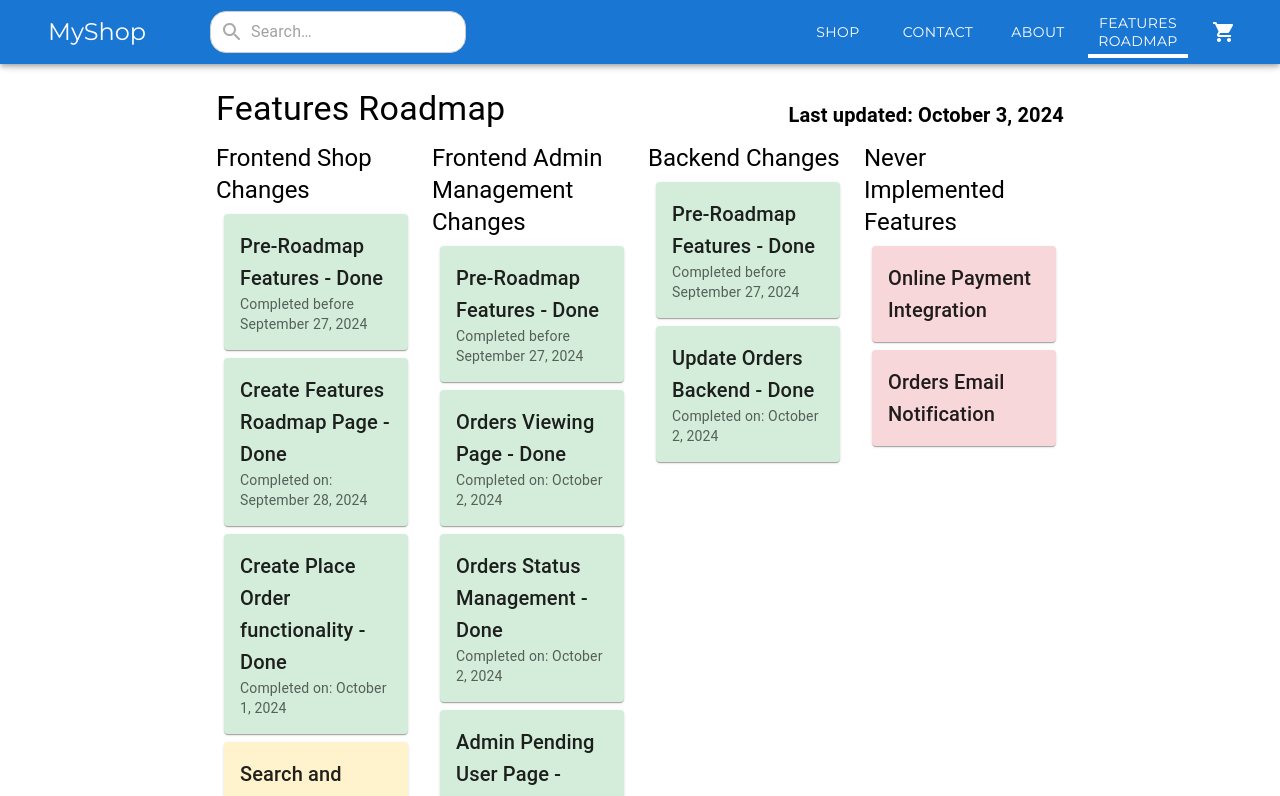
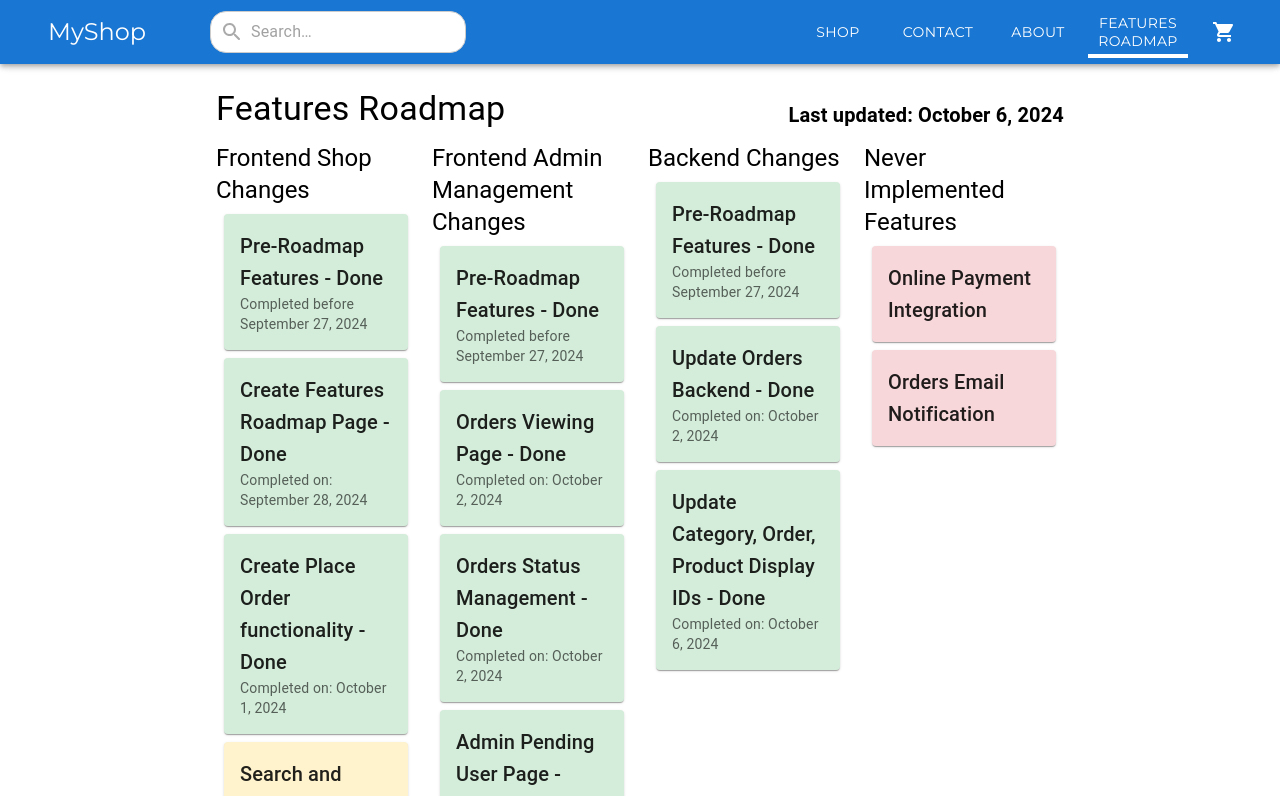
Before and after one commit to Jonas-Sebastian/practice-ecommerce-website, a React (Create React App) app: page /roadmap in a window 1280 px wide. Shown: the top 796 px of the page. Built offline with nearby package versions, Linux system fonts and the light colour scheme; no server answers.

Commit message:
Update Features Roadmap

```diff
--- a/src/components/ShopWebsite/ShopInfo/FeaturesRoadmap.jsx
+++ b/src/components/ShopWebsite/ShopInfo/FeaturesRoadmap.jsx
@@ -89,6 +89,7 @@ const FeaturesRoadmap = () => {
         backendChanges: [
             { title: 'Pre-Roadmap Features', isDone: true, details: 'All other backend features completed prior to the creation features roadmap page.', date: 'September 27, 2024', isPreRoadmap: true },
             { title: 'Update Orders Backend', isDone: true, details: 'Update Orders Backend model to handle more order details.', date: 'October 2, 2024', },
+            { title: 'Update Category, Order, Product Display IDs', isDone: true, details: 'Update models to use and show Display IDs instead of Django built in IDs.', date: 'October 6, 2024', },
         ],
 
         // Never Implement
@@ -98,7 +99,7 @@ const FeaturesRoadmap = () => {
         ],
     };
 
-    const lastUpdatedDate = "Last updated: October 3, 2024";
+    const lastUpdatedDate = "Last updated: October 6, 2024";
 
     return (
         <Box sx={{ p: 3, width: '70%', mx: 'auto' }}>
```
